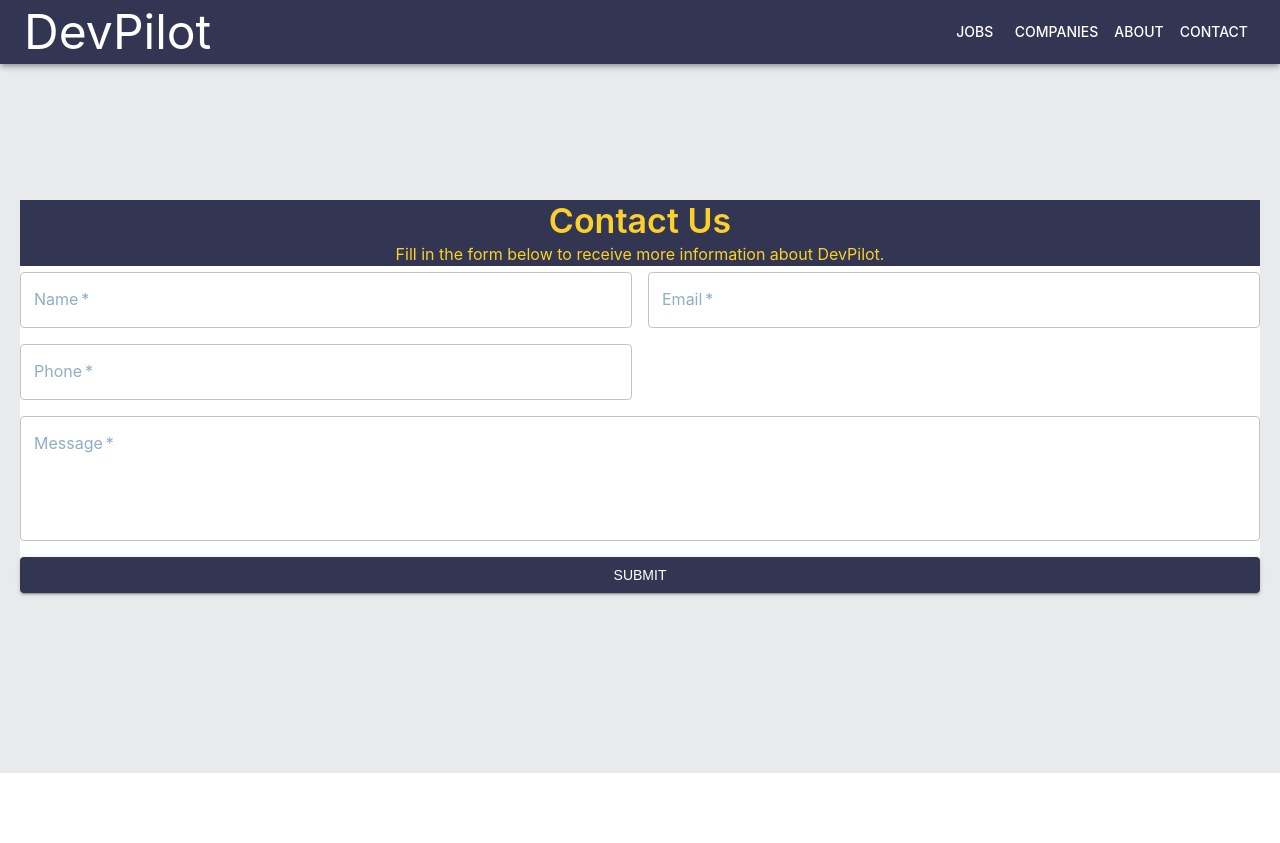
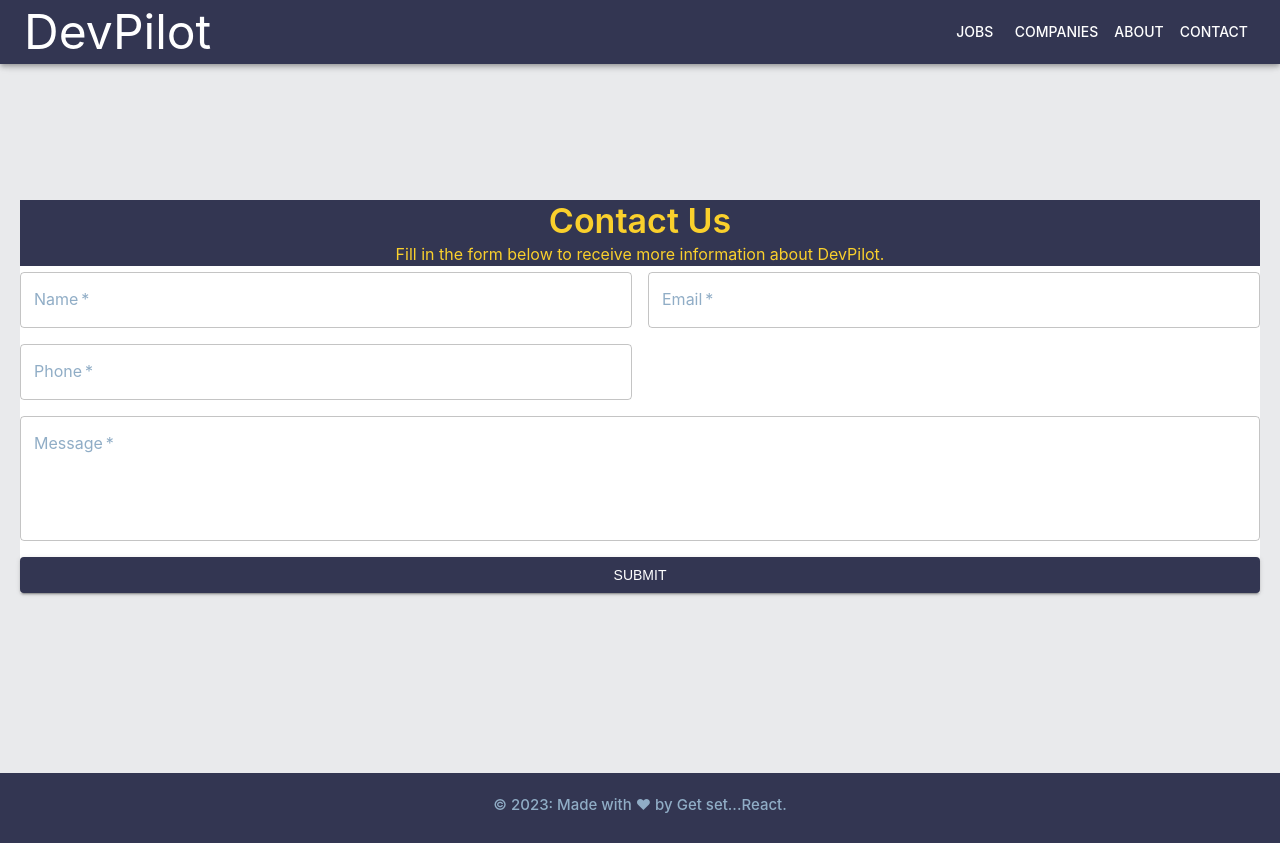
Before and after one commit to AntonScheving/devpilot, a React (Create React App) app: page /contact in a window 1280 px wide. Before the commit the page ends 800 px from the top, so only its background shows below. Built offline with nearby package versions, Linux system fonts and the light colour scheme.

Commit message:
added footer to other pages

```diff
--- a/src/pages/About.js
+++ b/src/pages/About.js
@@ -1,4 +1,5 @@
 import React from 'react'
+import Footer from '../Components/Footer';
 import Navbar from '../Components/Navbar';
 
 const About = () => {
@@ -6,6 +7,7 @@ const About = () => {
     <>
       <Navbar/>
       <div>About</div>
+      <Footer />
     </>
   );
 }
--- a/src/pages/Contact.js
+++ b/src/pages/Contact.js
@@ -2,6 +2,7 @@ import React from 'react'
 import Navbar from '../Components/Navbar';
 import ContactForm from "../Components/ContactForm";
 import Box from "@mui/material/Box";
+import Footer from '../Components/Footer';
 
 
 
@@ -16,6 +17,7 @@ const Contact = () => {
           <ContactForm />
         </Box>
       </Box>
+      <Footer />
     </>
   );
 }
```
Also changed, not shown: src/Components/Footer/style.css (deleted).
